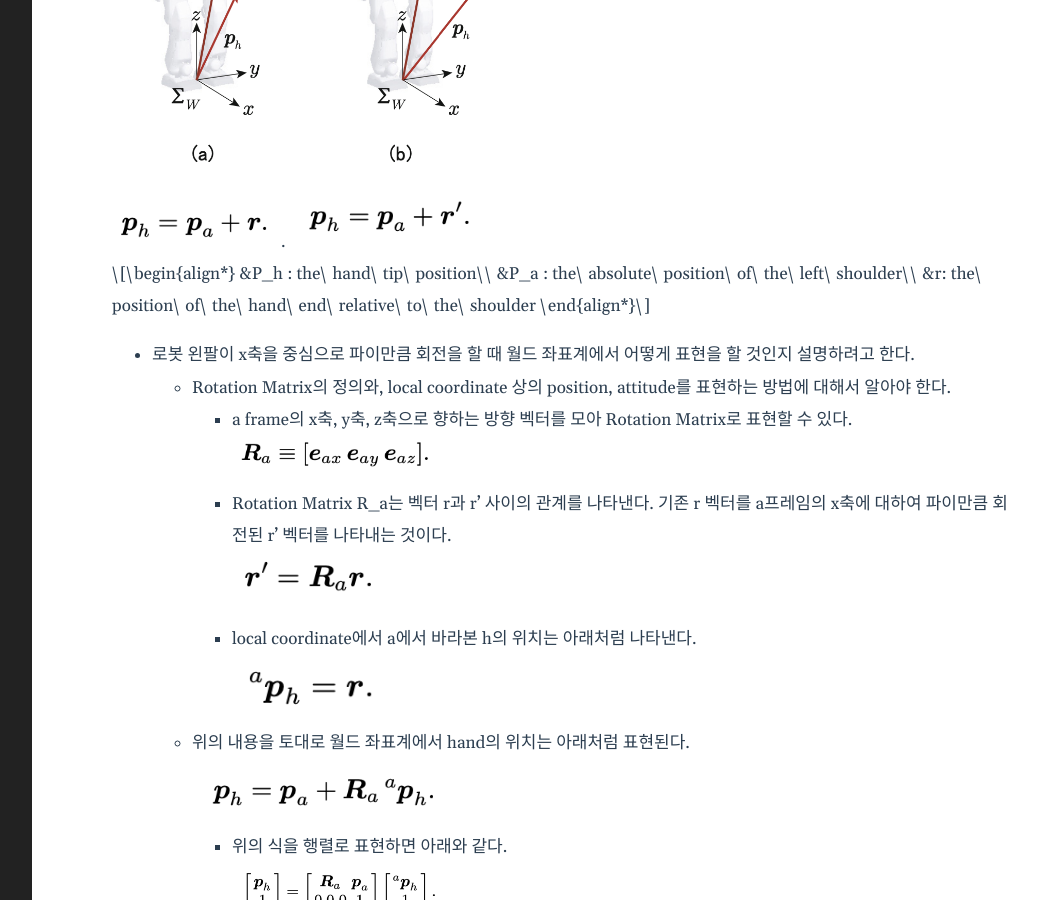
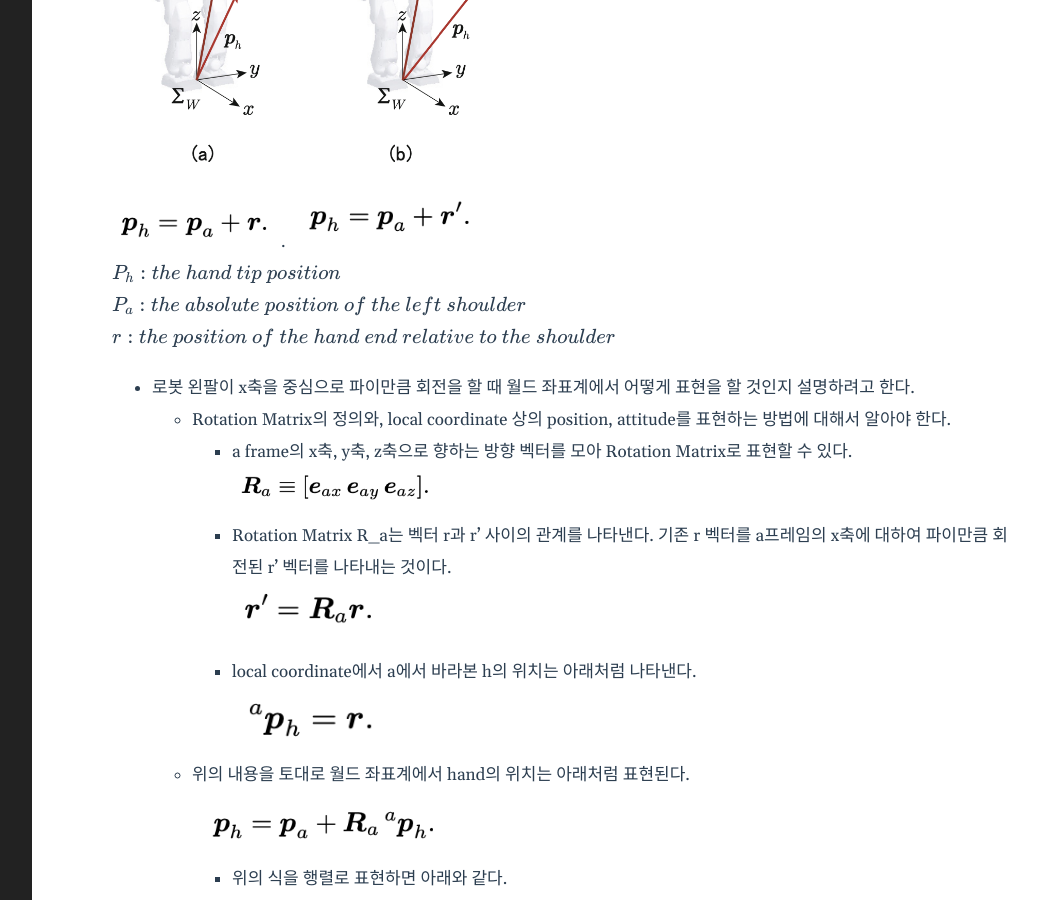
Before and after one commit to jdj2261/jdj2261.github.io, a Jekyll site: the page built from _posts/2021-10-10-coordinate-transformations.md, in a window 1280 px wide and 900 px high, scrolled down 1050 px. Shown: the whole window, without its empty margins (188-1225 px from the left). Built offline with Jekyll 4.4.1, drawn with Linux system fonts in a browser that asks for light colours; comment, search, counter and statistics services are not loaded.

Commit message:
Site updated: 2021-10-10 23:04

```diff
--- a/_posts/2021-10-10-coordinate-transformations.md
+++ b/_posts/2021-10-10-coordinate-transformations.md
@@ -32,15 +32,17 @@ use_math: true
 
 <img src="/public/img/2021-10-10-transform1.png" height="400"/><br>
 
-<img src="/public/img/2021-10-10-transform2.png" height="40"/>.  <img src="/public/img/2021-10-10-transform3.png" height="60"/>
-
-
+<img src="/public/img/2021-10-10-transform2.png" height="40"/>.  <img src="/public/img/2021-10-10-transform3.png" height="60"/><br>
 $$
-\begin{align*}
-&P_h : the\ hand\ tip\ position\\
-&P_a : the\ absolute\ position\ of\ the\ left\ shoulder\\
-&r: the\ position\ of\ the\ hand\  end\ relative\ to\ the\ shoulder
-\end{align*}
+P_h : the\ hand\ tip\ position
+$$
+<br>
+$$
+P_a : the\ absolute\ position\ of\ the\ left\ shoulder
+$$
+<br>
+$$
+r : the\ position\ of\ the\ hand\ end\ relative\ to\ the\ shoulder
 $$
 
 - 로봇 왼팔이 x축을 중심으로 파이만큼 회전을 할 때 월드 좌표계에서 어떻게 표현을 할 것인지 설명하려고 한다.
```
Also changed, not shown: _posts/2021-10-03-auto-start-program.md (+1 -1 lines).
